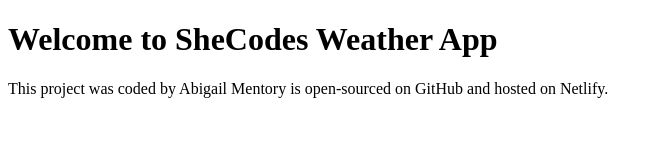
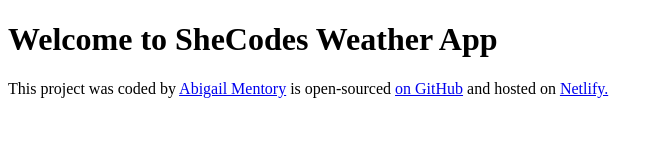
Before and after one commit to Abigail-LU-M/SheCodes-Weather-Project, a plain HTML site: page Index.html in a window 1280 px wide. Shown: the whole page, without its empty margins (0-663 px from the left). Drawn offline with Linux system fonts and the light colour scheme.

Commit message:
Added links to the footer

```diff
--- a/Index.html
+++ b/Index.html
@@ -8,8 +8,21 @@
   <body>
     <h1>Welcome to SheCodes Weather App</h1>
     <footer>
-      This project was coded by Abigail Mentory is open-sourced on GitHub and
-      hosted on Netlify.
+      This project was coded by
+      <a href="https://github.com/Abigail-LU-M/" target="_blank">
+        Abigail Mentory</a
+      >
+      is open-sourced
+      <a
+        href="https://github.com/Abigail-LU-M/SheCodes-Weather-Project"
+        target="_blank"
+      >
+        on GitHub</a
+      >
+      and hosted on
+      <a href="https://my-shecodes-weather-app.netlify.app/" target="_blank">
+        Netlify.</a
+      >
     </footer>
   </body>
 </html>
```
